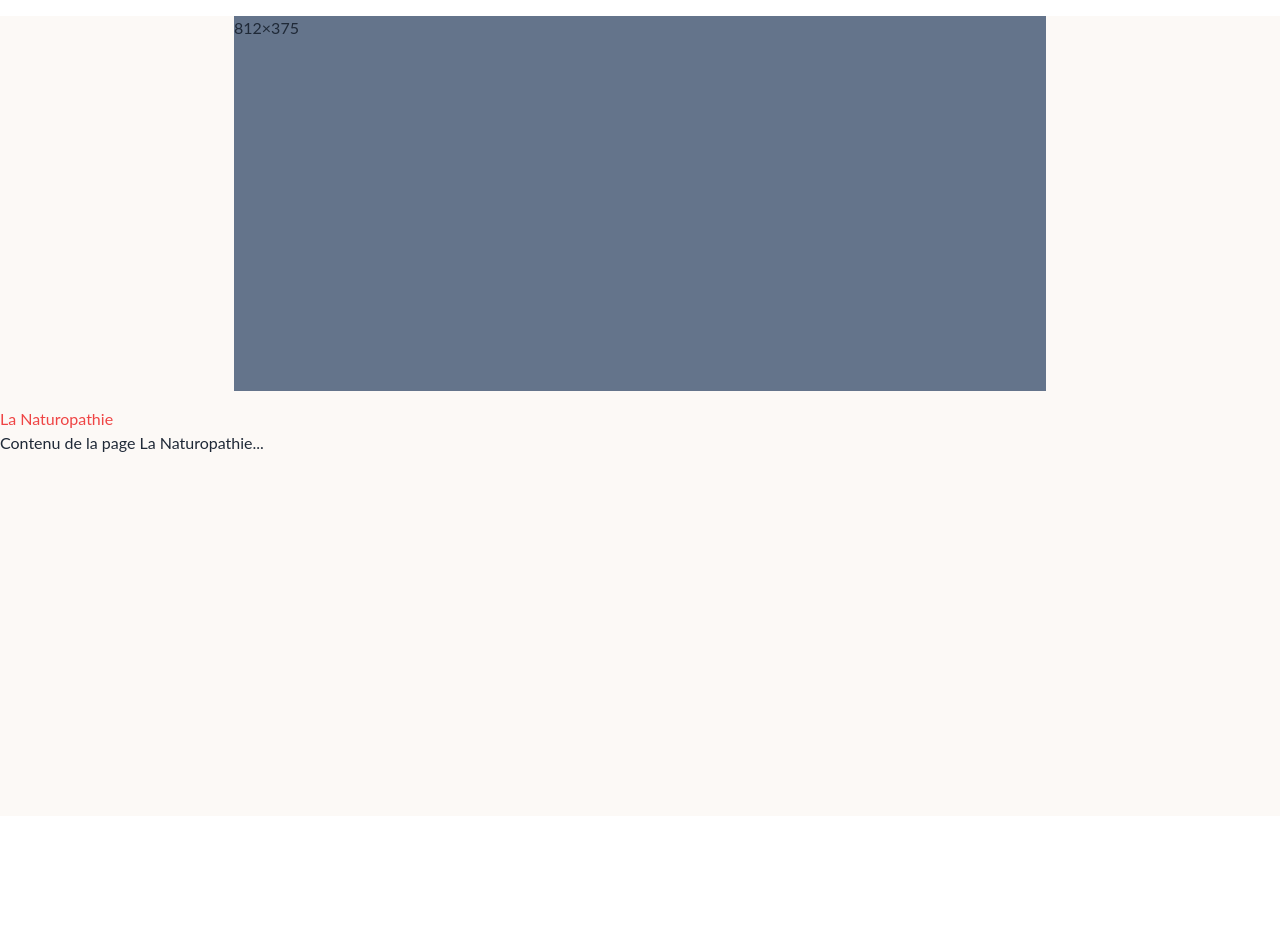
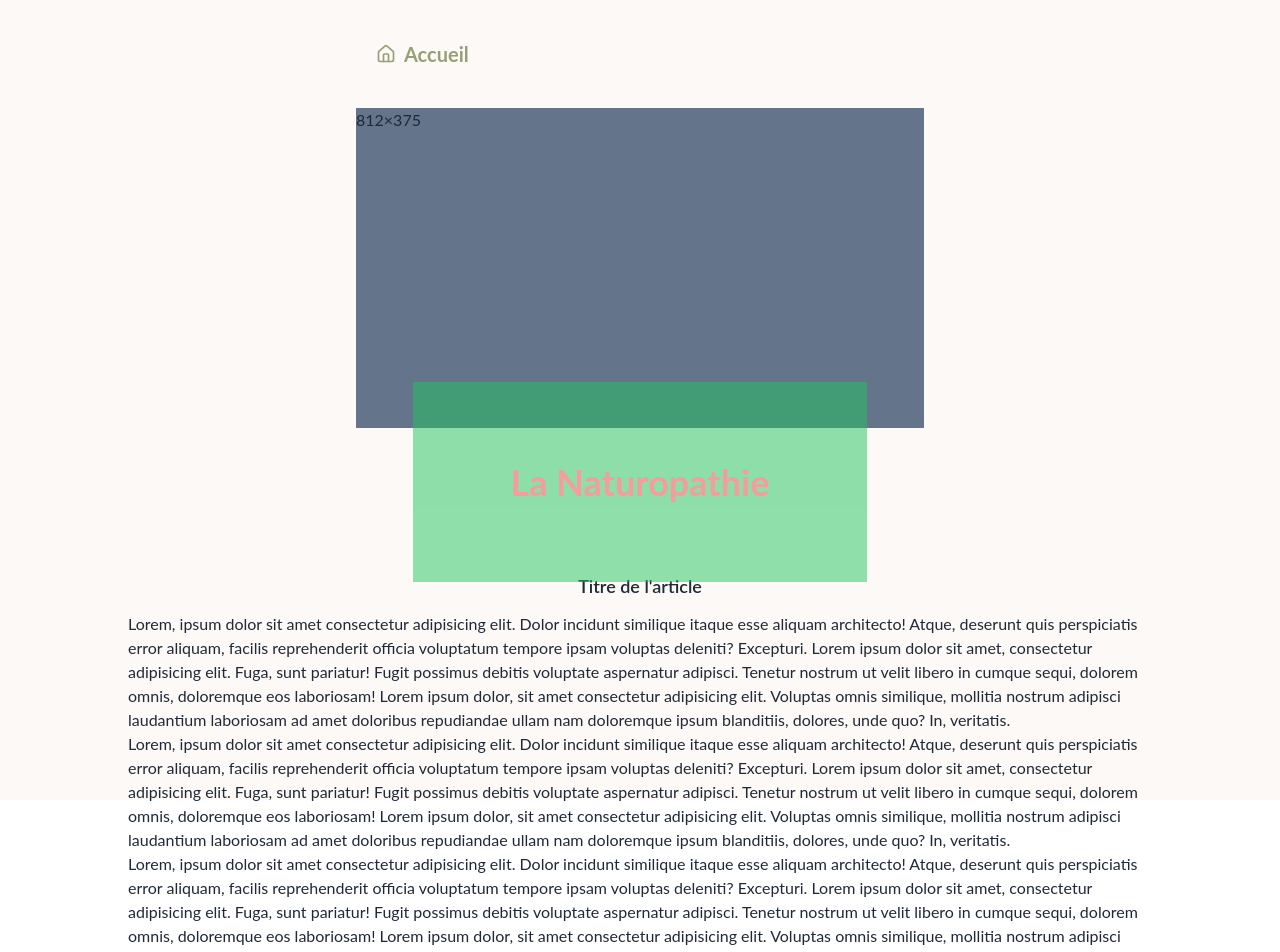
Before and after one commit to Alexskq/Naturo_Website, a Next.js app: page /naturopathie in a window 1280 px wide. Shown: the top 952 px of the page. Before the commit the page ends 816 px from the top, so only its background shows below. Built offline with nearby package versions, Linux system fonts and the light colour scheme.

Commit message:
structure done / need to fix design of banner article

```diff
--- a/app/Components/Menu.tsx
+++ b/app/Components/Menu.tsx
@@ -17,7 +17,7 @@ export const Menu = () => {
           <Link href="">Home</Link>
         </li>
         <li>
-          <Link href="/naturopathie">La Naturopathies</Link>
+          <Link href="/naturopathie">La Naturopathie</Link>
         </li>
         <li>
           <Link href="#">Les Services</Link>
--- a/app/naturopathie/page.tsx
+++ b/app/naturopathie/page.tsx
@@ -1,11 +1,65 @@
+import { House } from "lucide-react";
+import Link from "next/link";
+
 const Naturopathie = () => {
   return (
-    <div>
-      <div className="artboard artboard-horizontal phone-4 bg-slate-500 mx-auto my-4">
-        812×375
+    <div className="flex flex-col h-screen w-[80%] justify-start items-center mx-auto">
+      <div className="flex flex-col">
+        <p className="text-xl mt-10 font-bold text-[#979F77] self-start ml-5 flex justify-center items-center gap-2">
+          <House size={20} strokeWidth={2} />
+          <Link href="/">Accueil</Link>
+        </p>
+        <div className="artboard artboard-horizontal phone-1 bg-slate-500 my-4 h-72 relative mt-10">
+          812×375
+          <div className="bg-green-500 h-[200px] w-[80%] relative mx-auto top-[250px] opacity-50 flex justify-center items-center">
+            <h1 className="text-red-500 text-4xl font-bold">La Naturopathie</h1>
+          </div>
+        </div>
       </div>
-      <h1 className="text-red-500">La Naturopathie</h1>
-      <p>Contenu de la page La Naturopathie...</p>
+      <div className="flex flex-col items-center mt-32 pb-40">
+        <h2 className="text-lg font-semibold mb-3"> Titre de l&apos;article</h2>
+        <p>
+          Lorem, ipsum dolor sit amet consectetur adipisicing elit. Dolor
+          incidunt similique itaque esse aliquam architecto! Atque, deserunt
+          quis perspiciatis error aliquam, facilis reprehenderit officia
+          voluptatum tempore ipsam voluptas deleniti? Excepturi. Lorem ipsum
+          dolor sit amet, consectetur adipisicing elit. Fuga, sunt pariatur!
+          Fugit possimus debitis voluptate aspernatur adipisci. Tenetur nostrum
+          ut velit libero in cumque sequi, dolorem omnis, doloremque eos
+          laboriosam! Lorem ipsum dolor, sit amet consectetur adipisicing elit.
+          Voluptas omnis similique, mollitia nostrum adipisci laudantium
+          laboriosam ad amet doloribus repudiandae ullam nam doloremque ipsum
+          blanditiis, dolores, unde quo? In, veritatis.
+        </p>
+        <p>
+          Lorem, ipsum dolor sit amet consectetur adipisicing elit. Dolor
+          incidunt similique itaque esse aliquam architecto! Atque, deserunt
+          quis perspiciatis error aliquam, facilis reprehenderit officia
+          voluptatum tempore ipsam voluptas deleniti? Excepturi. Lorem ipsum
+          dolor sit amet, consectetur adipisicing elit. Fuga, sunt pariatur!
+          Fugit possimus debitis voluptate aspernatur adipisci. Tenetur nostrum
+          ut velit libero in cumque sequi, dolorem omnis, doloremque eos
+          laboriosam! Lorem ipsum dolor, sit amet consectetur adipisicing elit.
+          Voluptas omnis similique, mollitia nostrum adipisci laudantium
+          laboriosam ad amet doloribus repudiandae ullam nam doloremque ipsum
+          blanditiis, dolores, unde quo? In, veritatis.
+        </p>
+        <p>
+          Lorem, ipsum dolor sit amet consectetur adipisicing elit. Dolor
+          incidunt similique itaque esse aliquam architecto! Atque, deserunt
+          quis perspiciatis error aliquam, facilis reprehenderit officia
+          voluptatum tempore ipsam voluptas deleniti? Excepturi. Lorem ipsum
+          dolor sit amet, consectetur adipisicing elit. Fuga, sunt pariatur!
+          Fugit possimus debitis voluptate aspernatur adipisci. Tenetur nostrum
+          ut velit libero in cumque sequi, dolorem omnis, doloremque eos
+          laboriosam! Lorem ipsum dolor, sit amet consectetur adipisicing elit.
+          Voluptas omnis similique, mollitia nostrum adipisci laudantium
+          laboriosam ad amet doloribus repudiandae ullam nam doloremque ipsum
+          blanditiis, dolores, unde quo? In, veritatis.
+        </p>
+      </div>
+
+      {/* <p>Contenu de la page La Naturopathie...</p> */}
     </div>
   );
 };
--- a/app/page.tsx
+++ b/app/page.tsx
@@ -17,7 +17,7 @@ export default function Home() {
 
   useEffect(() => {
     const handleResize = () => {
-      setIsMobile(window.innerWidth < 400);
+      setIsMobile(window.innerWidth < 500);
     };
 
     handleResize();
```
